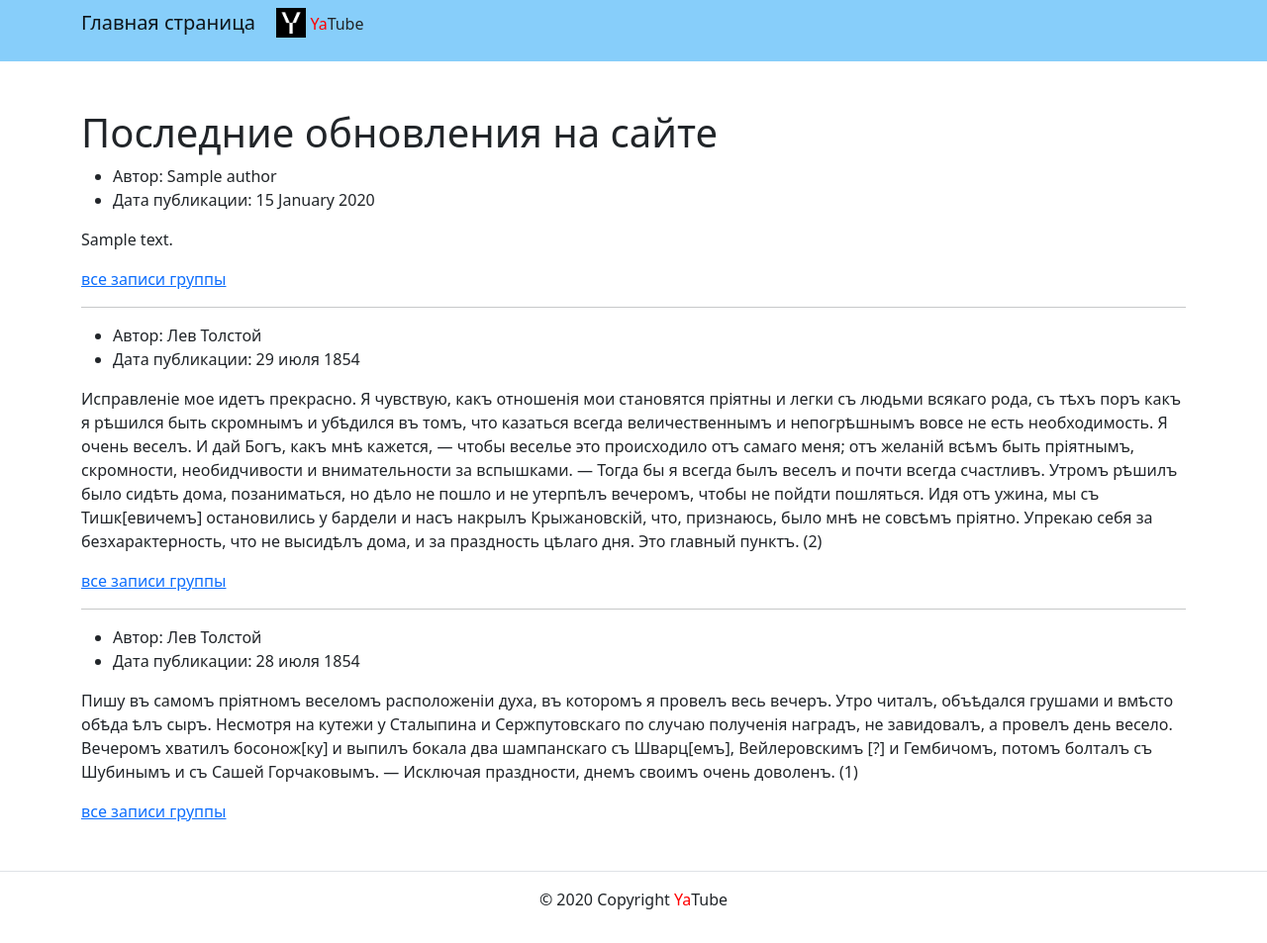
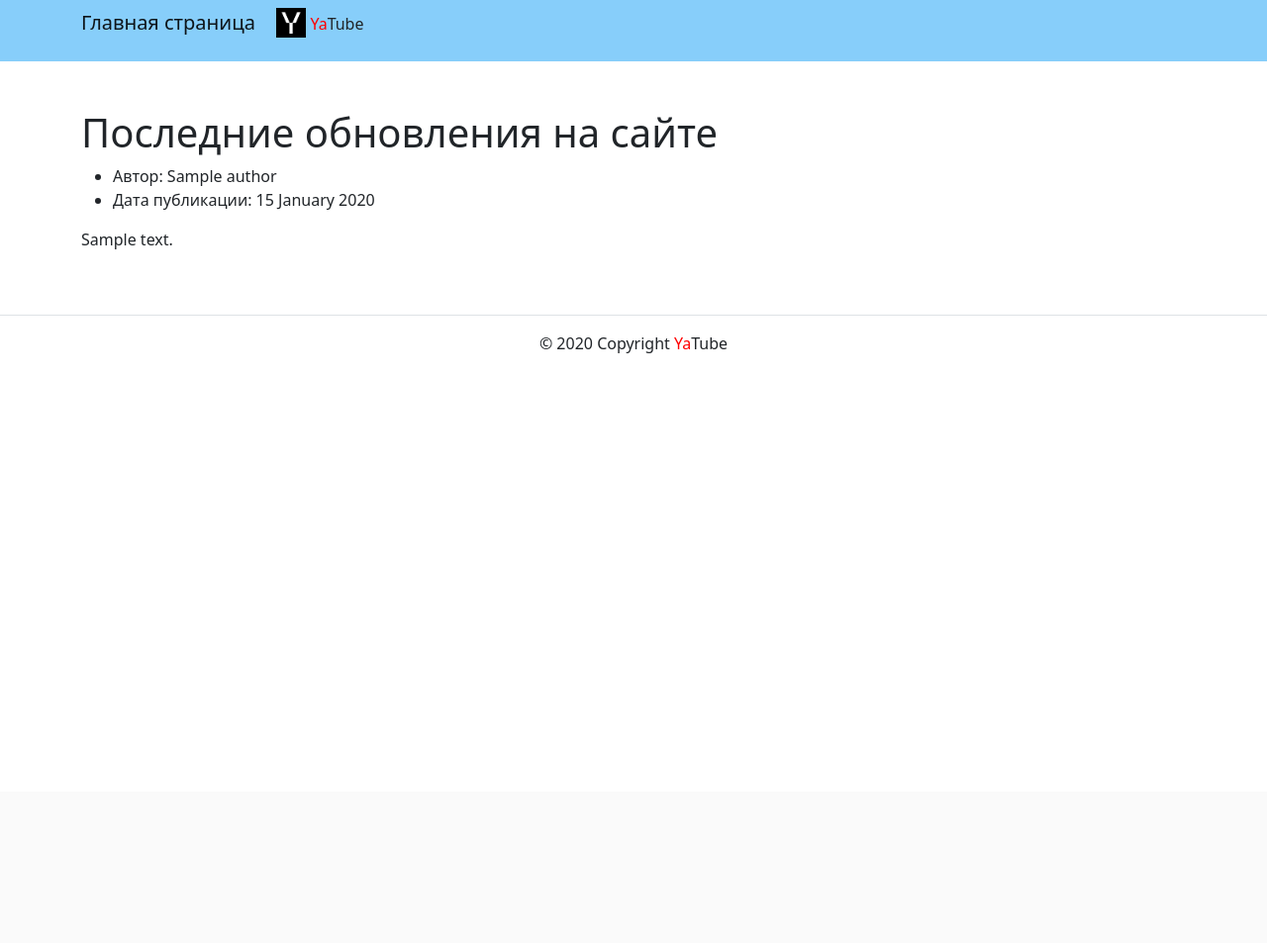
Before and after one commit to ValeryMuradyan/yatube_project, a Django app: template yatube/templates/posts/index.html in a window 1280 px wide. Shown: the whole page at 99% size. After the commit the page ends 357 px from the top, so only its background shows below. Run offline with Django 3.2, Linux system fonts and the light colour scheme; the template is opened without the code that fills it: most values are stand-ins (such as "Sample title", 1, 10 or a date in 2020); some libraries are stand-ins or nearby versions.

Commit message:
добавлен Group

```diff
--- a/yatube/templates/posts/index.html
+++ b/yatube/templates/posts/index.html
@@ -17,55 +17,12 @@
       </li>
     </ul>
     <p>
-      {{ posts.text }}
+      {{ post.text|linebreaksbr  }}
     </p>
-    <a href="{% url 'posts:group_posts' 'any_slug' %}">все записи группы</a>
+    {% if posts.group %}
+      <a href="{% url 'posts:group_posts' post.group.slug %}">все записи группы</a>
+    {% endif %}
   </article>
-  <hr>
-  <article>
-    <ul>
-      <li>
-        Автор: Лев Толстой
-      </li>
-      <li>
-        Дата публикации: 29 июля 1854
-      </li>
-    </ul>
-    <p>
-      Исправленіе мое идетъ прекрасно. Я чувствую, какъ отношенія мои становятся пріятны и легки
-      съ людьми всякаго рода, съ тѣхъ поръ какъ я рѣшился быть скромнымъ и убѣдился въ томъ,
-      что казаться всегда величественнымъ и непогрѣшнымъ вовсе не есть необходимость. Я очень
-      веселъ. И дай Богъ, какъ мнѣ кажется, — чтобы веселье это происходило отъ самаго меня;
-      отъ желаній всѣмъ быть пріятнымъ, скромности, необидчивости и внимательности за вспышками.
-      — Тогда бы я всегда былъ веселъ и почти всегда счастливъ.
-      Утромъ рѣшилъ было сидѣть дома, позаниматься, но дѣло не пошло и не утерпѣлъ вечеромъ,
-      чтобы не пойдти пошляться. Идя отъ ужина, мы съ Тишк[евичемъ] остановились у бардели и насъ
-      накрылъ Крыжановскій, что, признаюсь, было мнѣ не совсѣмъ пріятно. Упрекаю себя за
-      безхарактерность, что не высидѣлъ дома, и зa праздность цѣлаго дня. Это главный пунктъ. (2)
-    </p>
-    <a href="{% url 'posts:group_posts' 'any_slug' %}">все записи группы</a>
-  </article>
-  <hr>
-  <article>
-    <ul>
-      <li>
-        Автор: Лев Толстой
-      </li>
-      <li>
-        Дата публикации: 28 июля 1854
-      </li>
-    </ul>
-    <p>
-      Пишу въ самомъ пріятномъ веселомъ расположеніи духа, въ которомъ я провелъ весь вечеръ.
-      Утро читалъ, объѣдался грушами и вмѣсто обѣда ѣлъ сыръ. Несмотря на кутежи у Сталыпина и
-      Сержпутовскаго по случаю полученія наградъ, не завидовалъ, а провелъ день весело. Вечеромъ
-      хватилъ босонож[ку] и выпилъ бокала два шампанскаго съ Шварц[емъ], Вейлеровскимъ [?] и
-      Гембичомъ, потомъ болталъ съ Шубинымъ и съ Сашей Горчаковымъ. — Исключая праздности,
-      днемъ своимъ очень доволенъ. (1)
-    </p>
-    <a href="{% url 'posts:group_posts' 'any_slug' %}">все записи группы</a>
-  </article>
-  <!-- под последним постом нет линии -->
 </div>
 {% endfor %}
 {% endblock %}
```
